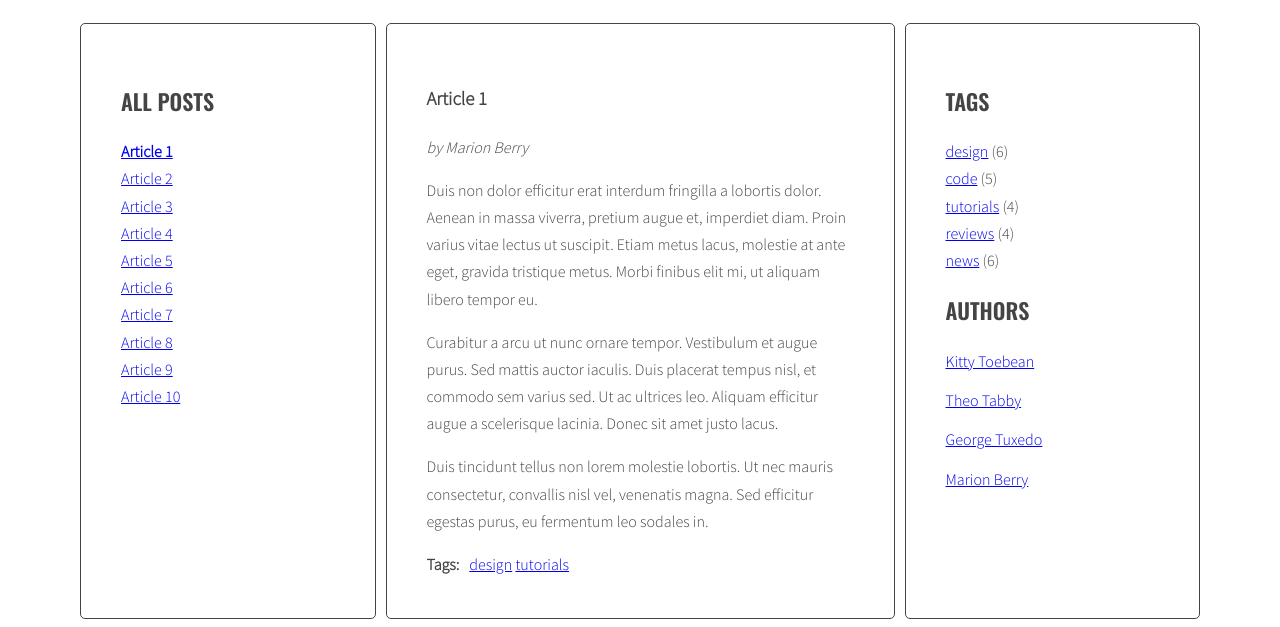
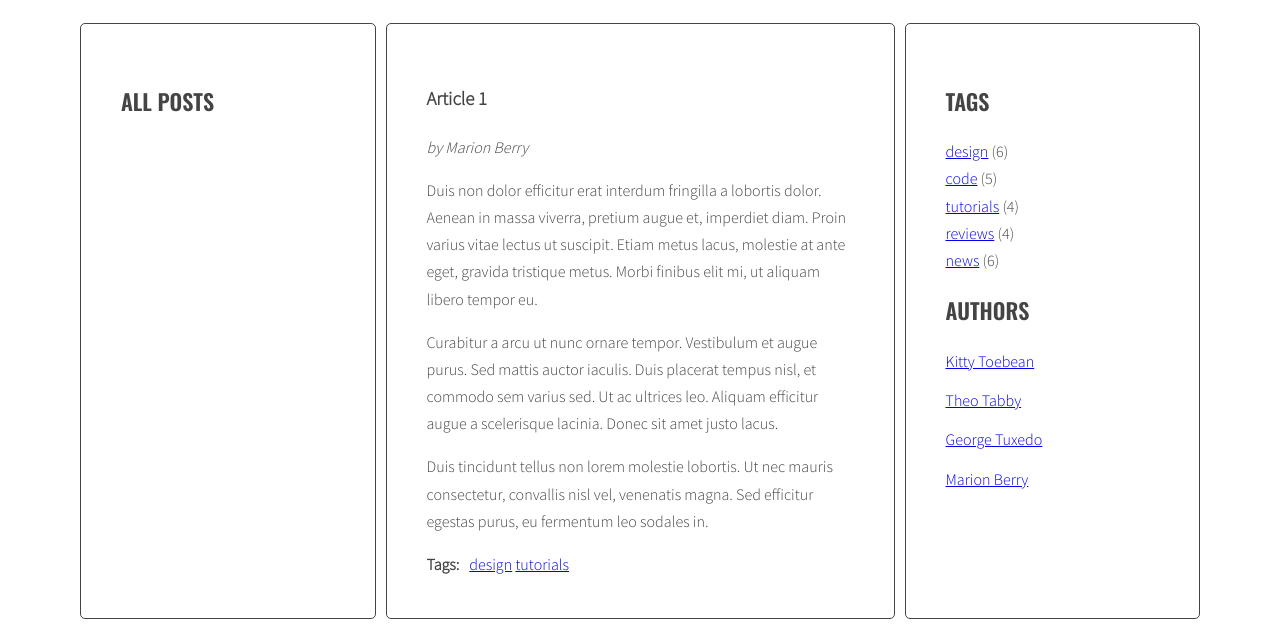
Before and after one commit to Takarikson/javascript-blog-2, a website: page index.html in a window 1280 px wide. Shown: the part 220-847 px from the top of the page. Drawn offline with nearby package versions, Linux system fonts and the light colour scheme.

Commit message:
delete list titles in html,js

```diff
--- a/index.html
+++ b/index.html
@@ -19,36 +19,6 @@
         <aside class="sidebar">
           <h2 class="section-title">All posts</h2>
           <ul class="list titles">
-            <li>
-              <a href="#article-1" class="active"><span>Article 1</span></a>
-            </li>
-            <li>
-              <a href="#article-2"><span>Article 2</span></a>
-            </li>
-            <li>
-              <a href="#article-3"><span>Article 3</span></a>
-            </li>
-            <li>
-              <a href="#article-4"><span>Article 4</span></a>
-            </li>
-            <li>
-              <a href="#article-5"><span>Article 5</span></a>
-            </li>
-            <li>
-              <a href="#article-6"><span>Article 6</span></a>
-            </li>
-            <li>
-              <a href="#article-7"><span>Article 7</span></a>
-            </li>
-            <li>
-              <a href="#article-8"><span>Article 8</span></a>
-            </li>
-            <li>
-              <a href="#article-9"><span>Article 9</span></a>
-            </li>
-            <li>
-              <a href="#article-10"><span>Article 10</span></a>
-            </li>
           </ul>
         </aside>
         <section class="posts">
--- a/js/script.js
+++ b/js/script.js
@@ -1,7 +1,7 @@
 "use strict";
-
+/* [DONE] - function titleClickHandler */
 function titleClickHandler(event) {
-  /* [DONE] remove class 'active' from all article links  */
+  /* remove class 'active' from all article links  */
   const activeLinks = document.querySelectorAll('.titles a.active');
   for (let activeLink of activeLinks) {
     activeLink.classList.remove('active');
@@ -10,7 +10,7 @@ function titleClickHandler(event) {
   /* add class 'active' to the clicked link */
   const clickedElement = this;
   clickedElement.classList.add('active');
-  /* [DONE] remove class 'active' from all articles */
+  /* remove class 'active' from all articles */
   const activeArticles = document.querySelectorAll('article');
   for (let activeArticle of activeArticles) {
     activeArticle.classList.remove('active');
@@ -28,3 +28,26 @@ const links = document.querySelectorAll(".titles a");
 for (let link of links) {
   link.addEventListener("click", titleClickHandler);
 }
+const optArticleSelector = '.post',
+  optTitleSelector = '.post-title',
+  optTitleListSelector = '.titles';
+
+function generateTitleLinks() {
+  /* remove contents of titleList */
+  const titleList = document.querySelector(optTitleListSelector);
+  titleList.innerHTML = '';
+  /* for each article */
+
+  /* get the article id */
+
+  /* find the title element */
+
+  /* get the title from the title element */
+
+  /* create HTML of the link */
+
+  /* insert link into titleList */
+
+}
+
+generateTitleLinks();
```
